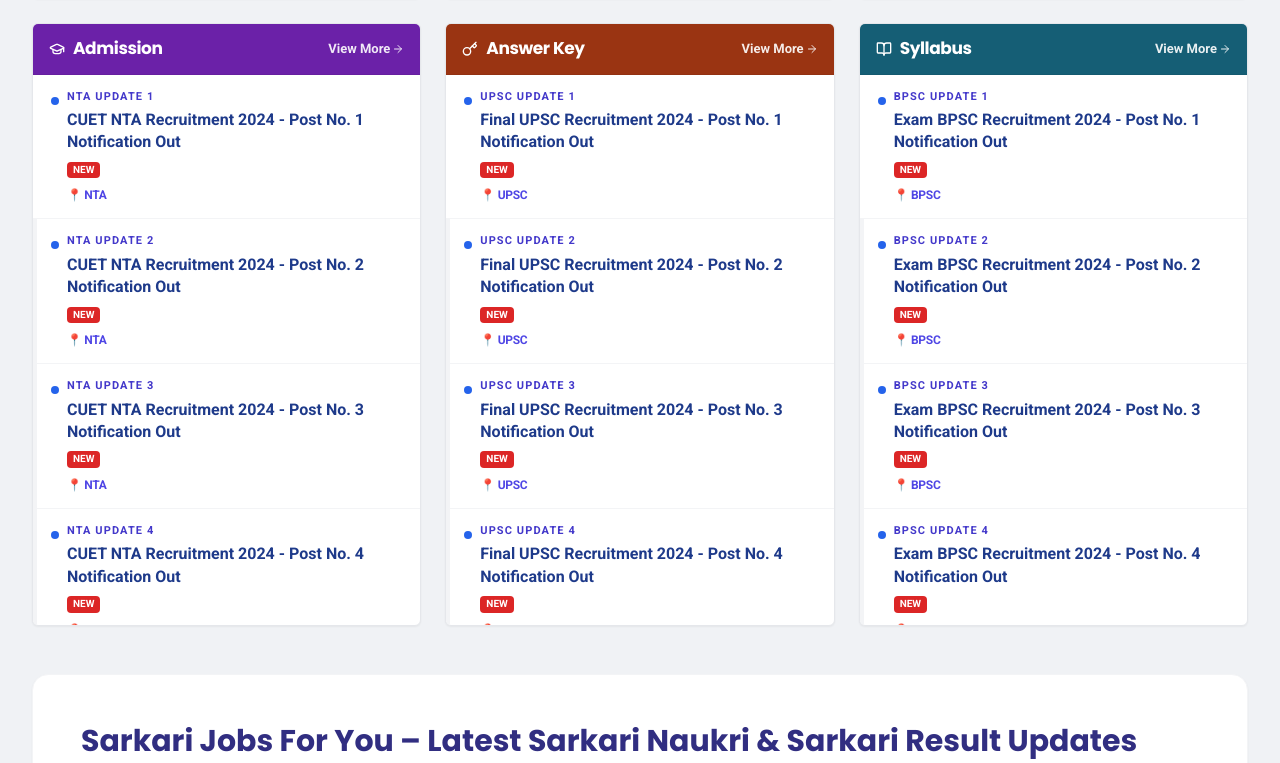
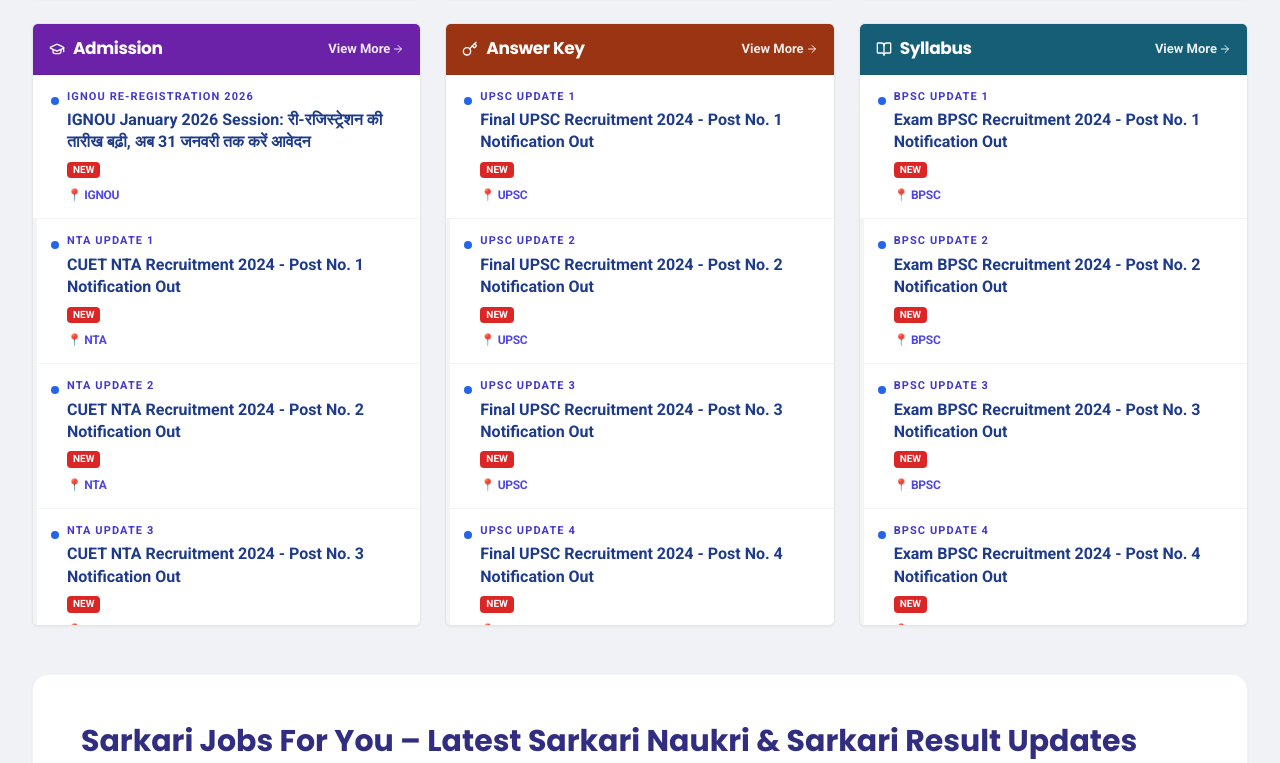
Before and after one commit to manishbarnwal0/sarkarijobsforyou, a React (Vite) app: page / in a window 1280 px wide. Shown: the part 957-1720 px from the top of the page. Built offline with nearby package versions, Linux system fonts and the light colour scheme.

Commit message:
feat: Add IGNOU job post mock data and display
Includes mock data for an IGNOU re-registration announcement, enhancing the `MOCK_POSTS` constant.
Also, updates the `App.tsx` component to display author and post date information alongside job post details, leveraging new icons from `lucide-react`.

```diff
--- a/App.tsx
+++ b/App.tsx
@@ -8,7 +8,7 @@ import { CategoryListPage } from './components/CategoryListPage';
 import { Breadcrumb } from './components/Breadcrumb';
 import { MOCK_POSTS } from './constants';
 import { Category, CategoryDisplayNames } from './types';
-import { TrendingUp, Calendar, Zap, MessageSquare } from 'lucide-react';
+import { TrendingUp, Calendar, Zap, MessageSquare, User, Clock } from 'lucide-react';
 
 import AboutPage from './app/about/page';
 import DisclaimerPage from './app/disclaimer/page';
@@ -220,21 +220,34 @@ const App: React.FC = () => {
       <main className="max-w-5xl mx-auto px-4 py-10">
         <Breadcrumb items={breadcrumbs} navigate={navigate} />
 
-        <div className="bg-white rounded-xl shadow-lg border border-gray-200 overflow-hidden">
-          <div className="bg-gray-50 p-8 md:p-12 border-b-4 border-indigo-600 text-center">
-             <div className="flex justify-center gap-3 mb-6">
+        <article className="bg-white rounded-xl shadow-lg border border-gray-200 overflow-hidden">
+          <header className="bg-gray-50 p-8 md:p-12 border-b-4 border-indigo-600 text-center">
+             <div className="flex flex-wrap justify-center items-center gap-4 mb-6">
                 <span className="bg-indigo-700 text-white px-5 py-1.5 rounded-full text-[12px] font-black uppercase tracking-wider">{categoryDisplayName}</span>
+                <span className="flex items-center gap-1.5 text-gray-500 text-sm font-bold">
+                  <User size={16} /> Manish Kumar
+                </span>
+                <span className="flex items-center gap-1.5 text-gray-500 text-sm font-bold">
+                  <Clock size={16} /> {post.postDate}
+                </span>
              </div>
              <h1 className="text-3xl md:text-5xl font-black text-gray-900 leading-[1.2] mb-6">{post.title}</h1>
-          </div>
-          <div className="p-8 md:p-12 space-y-12">
+          </header>
+
+          <div className="p-8 md:p-12">
+            {post.content ? (
+              <div className="prose prose-indigo max-w-none text-gray-800 leading-relaxed space-y-6 post-content-area" dangerouslySetInnerHTML={{ __html: post.content }}></div>
+            ) : (
+              <div className="space-y-12">
                 <div className="bg-yellow-50 p-6 rounded-lg border-l-8 border-yellow-500 text-[18px] text-yellow-950 leading-relaxed font-bold">{post.description}</div>
                 <div className="grid grid-cols-1 md:grid-cols-2 gap-6">
                     <a href={post.link} className="flex items-center justify-center gap-3 p-5 bg-green-600 text-white rounded-xl font-black text-[18px] shadow-xl">Apply Online <span>↗</span></a>
                     <a href={post.link} className="flex items-center justify-center gap-3 p-5 bg-blue-600 text-white rounded-xl font-black text-[18px] shadow-xl">Download PDF <span>↓</span></a>
                 </div>
               </div>
+            )}
           </div>
+        </article>
       </main>
     );
   };
--- a/constants.ts
+++ b/constants.ts
@@ -1,4 +1,3 @@
-
 import { Category, JobPost, NavItem } from './types';
 
 export const NAV_ITEMS: NavItem[] = [
@@ -27,10 +26,58 @@ const generateMocks = (count: number, category: Category, org: string, prefix: s
 };
 
 export const MOCK_POSTS: JobPost[] = [
+  {
+    id: 'ignou-january-2026-re-registration-date-extended',
+    title: 'IGNOU January 2026 Session: री-रजिस्ट्रेशन की तारीख बढ़ी, अब 31 जनवरी तक करें आवेदन',
+    shortTitle: 'IGNOU Re-Registration 2026',
+    description: 'IGNOU January 2026 session re-registration date extended. Eligible students can now apply online till 31 January 2026 at ignou.ac.in.',
+    category: Category.ADMISSION,
+    postDate: '2025-01-20',
+    lastDate: '2026-01-31',
+    organization: 'IGNOU',
+    totalPosts: 0,
+    tags: ['IGNOU', 'Admission', 'Re-Registration'],
+    link: 'https://ignou.ac.in',
+    content: `
+      <p>इन्दिरा गांधी नेशनल ओपन यूनिवर्सिटी (IGNOU) ने जनवरी 2026 सत्र के लिए री-रजिस्ट्रेशन की अंतिम तिथि को आगे बढ़ा दिया है। वे सभी छात्र जो अगले सेमेस्टर या वर्ष के लिए आवेदन करना चाहते हैं, अब 31 जनवरी 2026 तक अपना पंजीकरण पूरा कर सकते हैं।</p>
+
+      <h2>IGNOU Re-Registration Date Extend क्यों की गई?</h2>
+      <p>छात्रों की भारी मांग और तकनीकी कारणों को देखते हुए विश्वविद्यालय प्रशासन ने यह निर्णय लिया है ताकि कोई भी पात्र छात्र अगले शैक्षणिक सत्र में प्रवेश से वंचित न रह जाए।</p>
+
+      <h2>री-रजिस्ट्रेशन क्यों जरूरी है?</h2>
+      <p>री-रजिस्ट्रेशन का अर्थ है अगले वर्ष या सेमेस्टर के लिए अपना नामांकन कराना। यदि आप समय पर री-रजिस्ट्रेशन नहीं करते हैं, तो आपका 6 महीने या 1 साल का समय बर्बाद हो सकता है।</p>
+
+      <h2>री-रजिस्ट्रेशन करने से छात्रों को क्या लाभ मिलता है?</h2>
+      <ul>
+        <li>शैक्षणिक सत्र में निरंतरता बनी रहती है।</li>
+        <li>समय पर असाइनमेंट जमा करने और परीक्षा देने की पात्रता मिलती है।</li>
+        <li>डिग्री पूरा करने में देरी नहीं होती है।</li>
+      </ul>
+
+      <h2>IGNOU Re-Registration 2026: आवेदन कैसे करें?</h2>
+      <p>छात्र नीचे दिए गए चरणों का पालन करके अपना री-रजिस्ट्रेशन पूरा कर सकते हैं:</p>
+      <ul>
+        <li>IGNOU की आधिकारिक वेबसाइट ignou.ac.in पर जाएं।</li>
+        <li>'Register Online' सेक्शन में 'Re-Registration' लिंक पर क्लिक करें।</li>
+        <li>अपने यूजरनेम और पासवर्ड के साथ लॉगिन करें।</li>
+        <li>दिए गए निर्देशों को ध्यान से पढ़ें और कोर्स का चुनाव करें।</li>
+        <li>निर्धारित शुल्क का भुगतान ऑनलाइन माध्यम से करें।</li>
+      </ul>
+
+      <h2>छात्रों के लिए जरूरी सलाह</h2>
+      <p>अंतिम समय की तकनीकी समस्याओं से बचने के लिए छात्रों को सलाह दी जाती है कि वे 31 जनवरी से पहले ही अपनी प्रक्रिया पूरी कर लें। कृपया भुगतान के बाद रसीद का प्रिंट आउट जरूर ले लें।</p>
+
+      <h2>महत्वपूर्ण लिंक</h2>
+      <p><strong>Re-Registration Apply Online:</strong> <a href="https://ignou.ac.in" target="_blank">Click Here</a></p>
+      <p><strong>Official Website:</strong> <a href="https://ignou.ac.in" target="_blank">ignou.ac.in</a></p>
+
+      <p style="margin-top: 20px; font-weight: bold;">Author: Manish Kumar</p>
+    `
+  },
   ...generateMocks(15, Category.LATEST_JOB, 'Railway', 'New'),
   ...generateMocks(15, Category.ADMIT_CARD, 'SSC', 'Download'),
   ...generateMocks(15, Category.RESULT, 'UPPRPB', 'Check'),
-  ...generateMocks(12, Category.ADMISSION, 'NTA', 'CUET'),
+  ...generateMocks(11, Category.ADMISSION, 'NTA', 'CUET'),
   ...generateMocks(10, Category.ANSWER_KEY, 'UPSC', 'Final'),
   ...generateMocks(10, Category.SYLLABUS, 'BPSC', 'Exam'),
   ...generateMocks(10, Category.BIHAR_SPECIAL, 'BSEB', 'Bihar'),
```
Lines whose indentation alone changed are shown as unchanged.
